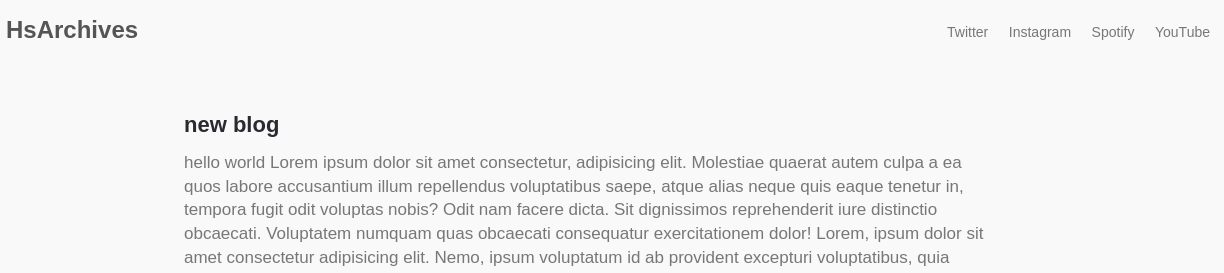
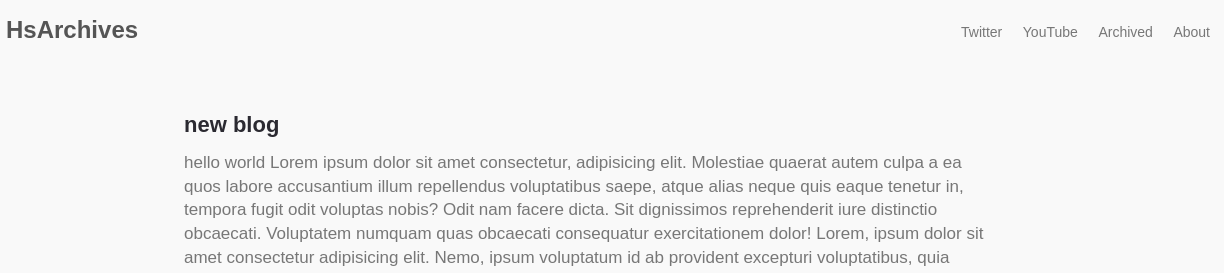
Before and after one commit to HsArchives/HsArchives, a plain HTML site: page index.html in a window 1280 px wide. Shown: the top 273 px of the page, 56-1280 px from the left. Drawn offline with Linux system fonts and the light colour scheme.

Commit message:
Update index.html

```diff
--- a/index.html
+++ b/index.html
@@ -214,9 +214,11 @@ ________     /  #### ############  |       _|           .'
         <!-- Navigation links, separated by plain text pipes for visual separation without CSS -->
         <p>
             <a href="https://x.com/xhardeep">Twitter</a>
-            <a href="#">Instagram</a>
-            <a href="#">Spotify</a>
             <a href="https://www.youtube.com/@xhardeep/">YouTube</a>
+            <a href="archive.html">Archived</a>
+            <a href="about.html">About</a>
+            <!-- <a href="#">Instagram</a>
+            <a href="#">Spotify</a> -->
         </p>
     </header>
 
```
